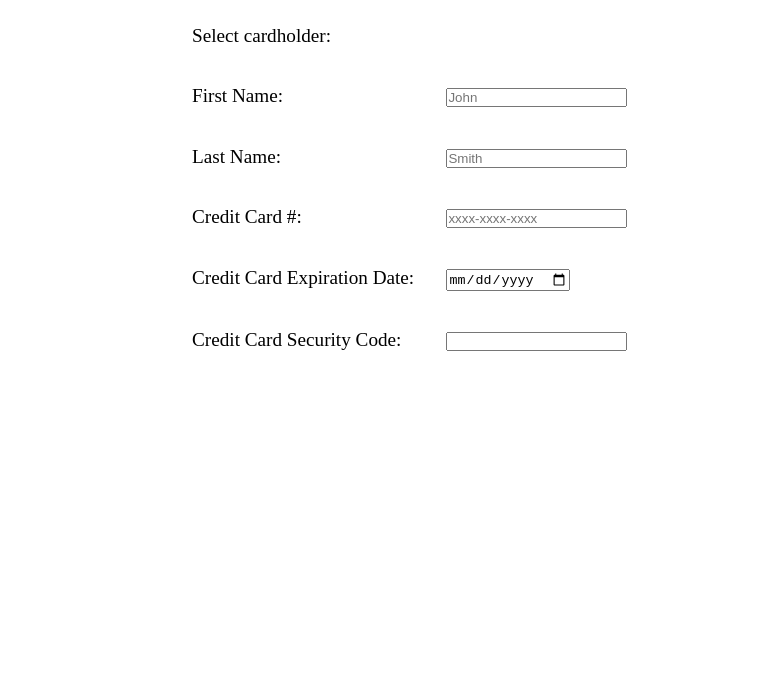
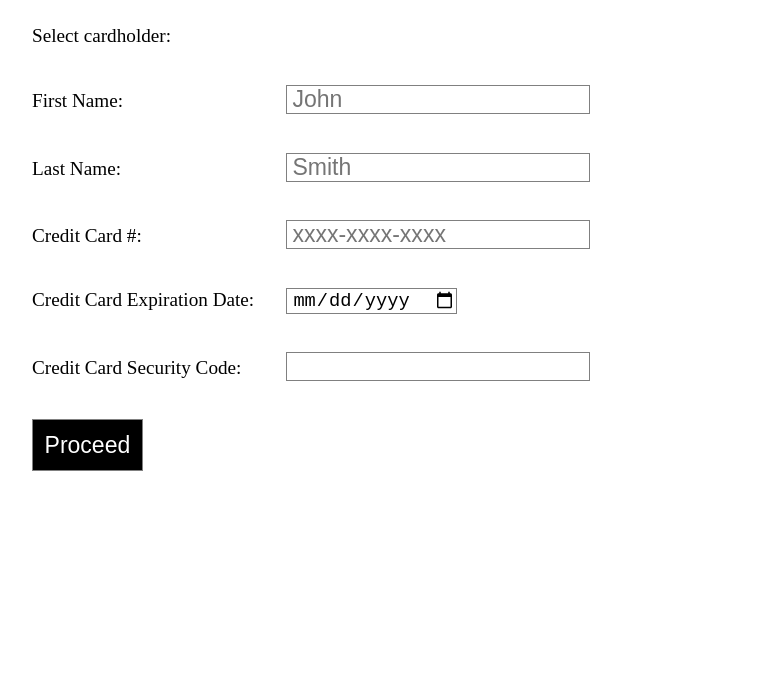
Before and after one commit to gfed53/ui-credit-card-co, a website: page index.html in a window 1280 px wide. Shown: the part 102-800 px from the top of the page, without its empty margins (32-815 px from the left). Drawn offline with nearby package versions, Linux system fonts and the light colour scheme.

Commit message:
Added button styles, typography updates, switched up layout/design

```diff
--- a/index.html
+++ b/index.html
@@ -32,6 +32,9 @@
 				<label for="ccNumber">Credit Card Security Code: </label>
 				<input type="text">
 			</div>
+			<div>
+				<button>Proceed</button>
+			</div>
 		</form>
 	</div>
 	<script src="https://cdnjs.cloudflare.com/ajax/libs/jquery/3.2.1/jquery.min.js"></script>
--- a/sass/components/components.sass
+++ b/sass/components/components.sass
@@ -1,8 +1,20 @@
-//Form
+//Form Components
 form
-	font-size: 1.2em
+	// font-size: 1.2em
+	input, button
+		border: 1px solid grey
 	div
 		margin: 2em 0
 	label
 		display: inline-block
 		min-width: 13em
+
+	input
+		// border: 1px solid grey
+		padding-left: 5px
+
+	//Form Button
+	button
+		padding: 0.5em
+		color: white
+		background-color: black
--- a/sass/layout/layout.sass
+++ b/sass/layout/layout.sass
@@ -7,10 +7,10 @@
 	box-sizing: inherit
 
 .grid
-	width: 100%
-	margin: 0 auto
+	// width: 100%
+	margin: 0 2em
 
 
 @media screen and ($tablet)
 	.grid
-		width: 65%
+		margin: 0 4em
--- a/sass/typography/typography.sass
+++ b/sass/typography/typography.sass
@@ -4,4 +4,7 @@
 h1
 	font-size: 2.5em
 	margin: 1em 0
-	text-align: center
+	// text-align: center
+
+form, input, button
+	font-size: 1.2em
```
Also changed, not shown: css/styles.css.
